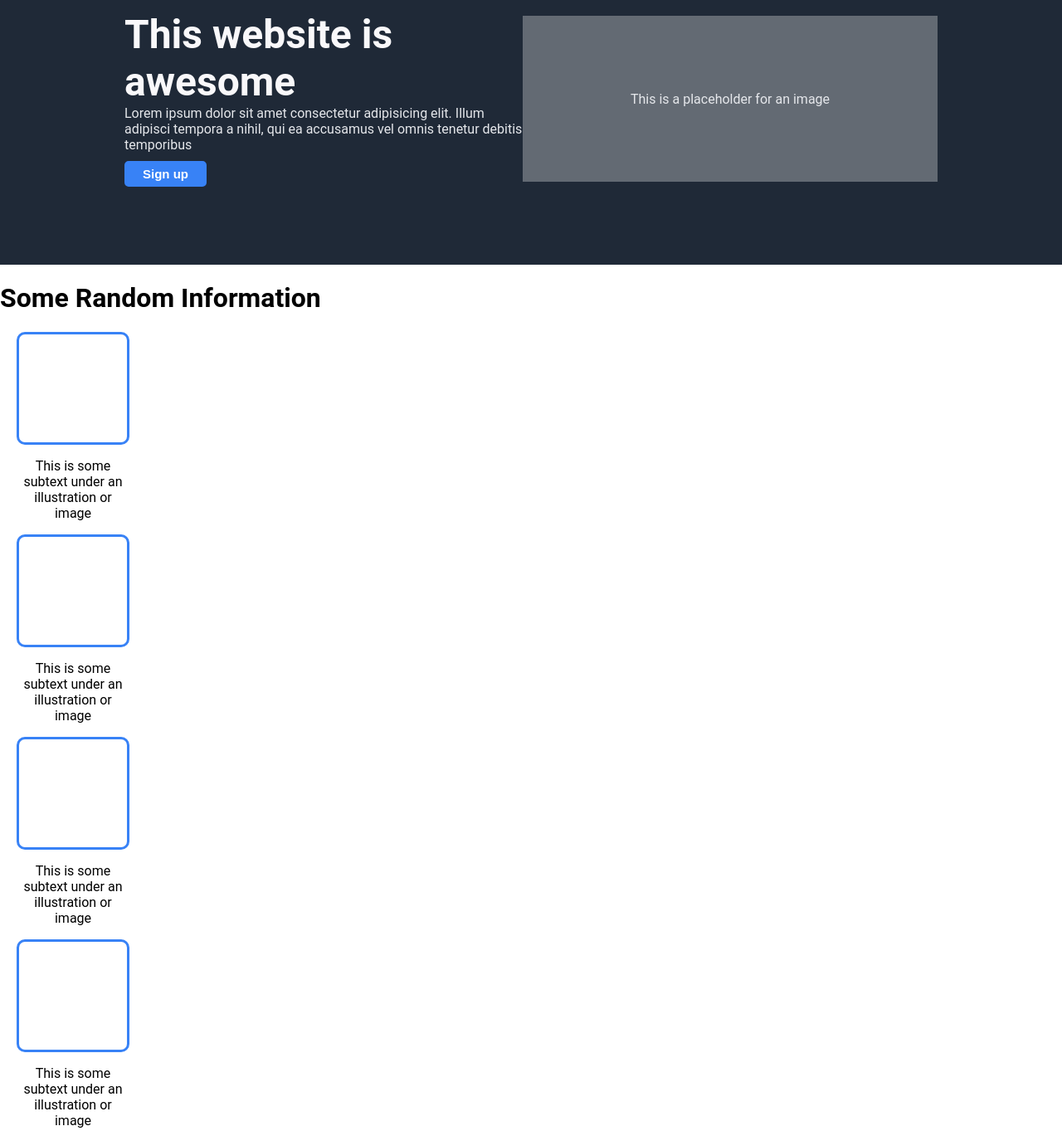
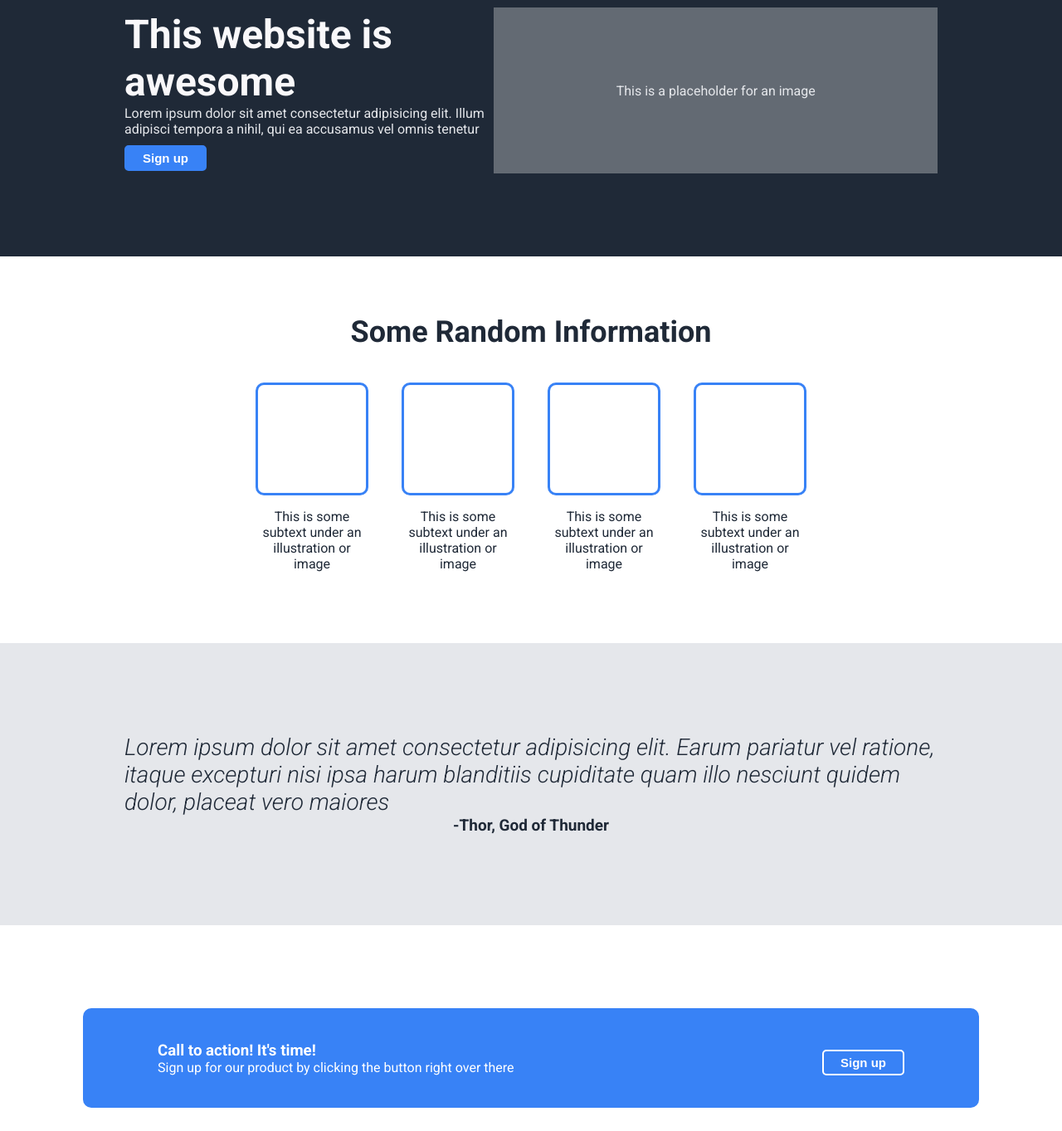
Before and after one commit to devopisaac/css-project, a plain HTML site: page index.html in a window 1280 px wide. Shown: the part 119-1482 px from the top of the page at 83% size. Drawn offline with Linux system fonts and the light colour scheme.

Commit message:
add subtle modifications to the html file

```diff
--- a/index.html
+++ b/index.html
@@ -4,13 +4,16 @@
     <meta charset="UTF-8">
     <meta name="viewport" content="width=device-width, initial-scale=1.0">
     <link rel="stylesheet" href="style.css">
+    <link rel="preconnect" href="https://fonts.googleapis.com">
+    <link rel="preconnect" href="https://fonts.gstatic.com" crossorigin>
+    <link href="https://fonts.googleapis.com/css2?family=Roboto:ital,wght@0,400;0,500;0,700;0,900;1,300&display=swap" rel="stylesheet">
     <title>Landing Page Project</title>
 </head>
 <body>
     <div class="container">
-        <nav>
+        <nav class="navigation">
 
-            <img src="logo.png" alt="logo">
+            <h2 class="logo">Header Logo</h2>
             <ul>
                 <li>Header link 1</li>
                 <li>Header link 1</li>
@@ -21,19 +24,21 @@
 
         <div class="hero">
             <div class="half-hero">
-                <h1>This website is awesome</h1>
-                <p>Lorem ipsum dolor sit amet consectetur adipisicing elit. Illum adipisci tempora a nihil, qui ea accusamus vel omnis tenetur debitis temporibus</p>
+                <h1><strong>This website is awesome</strong></h1>
+                <p>Lorem ipsum dolor sit amet consectetur adipisicing elit. Illum adipisci tempora a nihil, qui ea accusamus vel omnis tenetur</p>
                 <button>Sign up</button>
             </div>
-            <div>
-                <p class="hero-img">This is a placeholder for an image</p>
+            <div class="hero-img">
+                <p>This is a placeholder for an image</p>
             </div>
 
         </div>
 
-        <div class="body">
-            <h1>Some Random Information</h1>
 
+        <div class="content">
+            <h2>Some Random Information</h2>
+
+            <div class="content-body">
                 <div class="body-child">
                     <div class="child"></div>
                     <p>This is some subtext under an illustration or image</p>
@@ -51,22 +56,33 @@
                     <p>This is some subtext under an illustration or image</p>
                 </div>
             </div>
+        </div>
 
         <div class="testimonial">
-            Lorem ipsum dolor sit amet consectetur adipisicing elit. Earum pariatur vel ratione, itaque excepturi nisi ipsa harum blanditiis cupiditate quam illo nesciunt quidem dolor, placeat vero maiores, accusantium iusto quaerat?
-            <span class="testifier">Thor, God of Thunder</span>
+            <em>Lorem ipsum dolor sit amet consectetur adipisicing elit. Earum pariatur vel ratione, itaque excepturi nisi ipsa harum blanditiis cupiditate quam illo nesciunt quidem dolor, placeat vero maiores</em>
+            <div class="testifier">
+                <div>
+                    <strong>-Thor, God of Thunder</strong>
+                </div>
+            </div>
         </div>
 
         <div class="cta">
-            <div class="box">
-                <h2>Call to action! It's time!</h2>
+            <div class="cta-base">
+                <div class="main-side">
+                    <h3>Call to action! It's time!</h3>
                     <p>Sign up for our product by clicking the button right over there</p>
-                <button>Sign up</button>
+                </div>
+
+                <div class="aside">
+                    <button class="aside-button">Sign up</button>
                 </div>
             </div>
 
+        </div>
+
         <div class="footer">
-            Copyright $copy; The Odin Project 2022
+            Copyright &copy; The Odin Project 2022
         </div>
 
 
```
Lines whose indentation alone changed are shown as unchanged.
